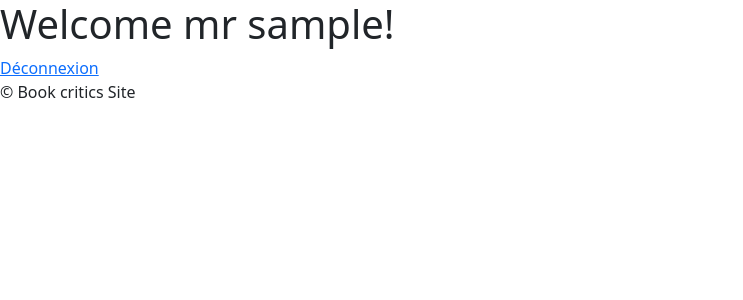
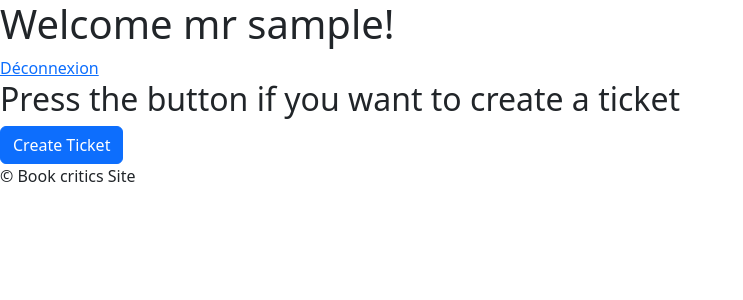
Before and after one commit to gltwodotlineci/basic_django_app, a Django app: page /profile/00000000-0000-0000-0000-000000000001 in a window 1280 px wide. Shown: the top 300 px of the page, without its empty margins (0-743 px from the left). Run offline with Django 4.2, Linux system fonts and the light colour scheme; a user stored in the database is signed in; tables that the repository leaves empty hold one stand-in row (values such as "Sample post").

Commit message:
creating tickets

```diff
--- a/book_critics_core/templates/profile/show.html
+++ b/book_critics_core/templates/profile/show.html
@@ -5,4 +5,12 @@
 
     <a href="{% url 'logout' %}">Déconnexion</a>
 
+    <h2>Press the button if you want to create a ticket</h2>
+    <form action="{% url 'ticket' %}" method="get">
+        <button type="submit" class="btn btn-primary"
+            data-bs-toggle="modal" data-bs-target="#exampleModal"
+        >
+            Create Ticket
+        </button>
+    </form>
 {% endblock %}
--- a/book_critics_core/urls.py
+++ b/book_critics_core/urls.py
@@ -9,4 +9,8 @@ urlpatterns = [
     path('inscription/', views.inscirption, name='inscription'),
     path('logout/', views.logout_user, name='logout'),
     path('profile/<uuid:user_id>', views.show_profile, name='profile'),
+    # Tickets
+    path('ticket/', views.ticket, name='ticket'),
+    path('create_ticket/', views.create_ticket, name='create_ticket'),
+    path('tickets/', views.all_tickets, name='tickets'),
 ]
--- a/book_critics_core/views.py
+++ b/book_critics_core/views.py
@@ -1,5 +1,5 @@
 from django.shortcuts import render, get_object_or_404, redirect
-from .models import CustomUser
+from .models import CustomUser, Ticket, Review
 from django.contrib.auth import login, logout
 
 def home(request):
@@ -63,3 +63,63 @@ def login_user(request):
 def logout_user(request):
     logout(request)
     return redirect("home")
+
+def ticket(request):
+    # Check if the user is signed in
+    if request.user.is_anonymous:
+        return redirect('signup')
+    user = request.user
+    return render(request, 'tickets/ticket.html',
+                  context={'user': user}
+                  )
+
+def create_ticket(request):
+    # Check if the user is signed in
+    if request.user.is_anonymous:
+        return redirect('signup')
+
+    user = request.user
+    data = request.POST
+    title = data.get('title')
+
+    # Creating the ticket
+    ticket = Ticket.objects.create(user=user, title=title)
+
+    return render(request, 'tickets/tickets.html',
+                  context={'ticket': ticket}
+                  )
+
+def all_tickets(request):
+    # Check if the user is signed in
+    if request.user.is_anonymous:
+        return redirect('signup')
+
+    tickets = Ticket.objects.all().order_by('-time_created')
+
+    return render(request, 'tickets/all_tickets.html',
+                  context={'tickets': tickets}
+                  )
+
+
+def create_review(request, ticket_id):
+    # Check if the user is signed in
+    if request.user.is_anonymous:
+        return redirect('signup')
+
+    ticket = get_object_or_404(Ticket, uuid=ticket_id)
+
+    data = request.POST
+    # rating = data.get('rating')
+    headline = data.get('headline')
+    body = data.get('body')
+
+    # Creating the review
+    review = Review.objects.create(user=request.user,
+                                   ticket=ticket,
+                                   headline=headline,
+                                   body=body
+                                   )
+
+    return render(request, 'tickets/review.html',
+                  context={'review': review}
+                  )
```
Also changed, not shown: book_critics_core/migrations/0002_alter_review_ticket.py (added).
